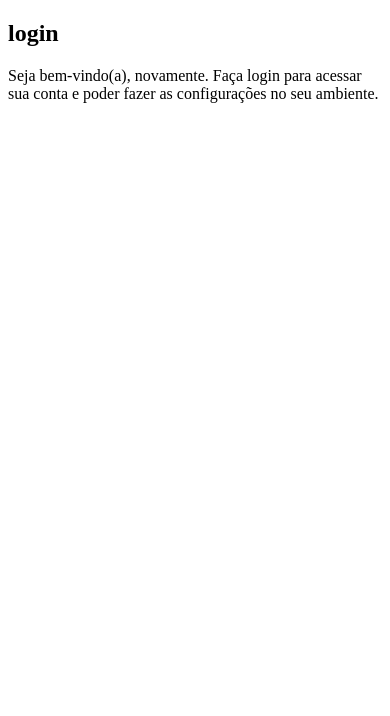
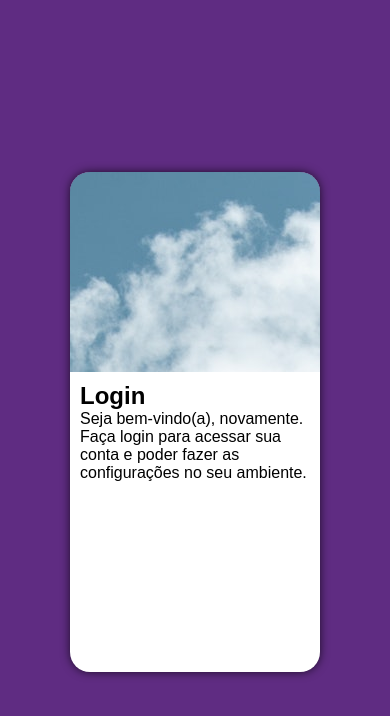
Before and after one commit to guilhermesenadr/projeto-login, a plain HTML site: page index.html in a window 390 px wide. Drawn offline with Linux system fonts and the light colour scheme.

Commit message:
preparando o mobile first do projeto login
estruturação da imagem e do fundo do projeto

```diff
--- a/estilos/style.css
+++ b/estilos/style.css
@@ -4,3 +4,42 @@
     --cor1: #5f2c82;
     --fonte-padrao: Arial, Verdana, Helvetica, sans-serif;
 }
+*{
+    margin: 0;
+    padding: 0;
+    font-family: var(--fonte-padrao);
+    box-sizing: border-box;
+}
+
+html, body{
+    background-color: var(--cor1);
+    height: 100vh;
+    width: 100vw;
+}
+
+main{
+    height: 100vh;
+    width: 100vw;
+    position: relative;
+}
+section#login{
+    position: absolute;
+    top: 50%;
+    left: 50%;
+    transform: translate(-50%, -50%);
+    width: 250px;
+    height: 500px;
+    background-color: white;
+    border-radius: 20px;
+    overflow: hidden;
+    box-shadow: 0px 0px 10px rgba(0, 0, 0, 0.702);
+}
+section#login > div#imagen{
+    background: var(--cor1) url(../imagens/pexels-alex-quezada-15886898.jpg);
+    height: 200px;
+    display: block;
+}
+section#login > div#formulario{
+    display: block;
+    padding: 10px;
+}
--- a/index.html
+++ b/index.html
@@ -14,7 +14,7 @@
 
             </div>
             <div id="formulario">
-                <h1>login</h1>
+                <h1>Login</h1>
                 <p>Seja bem-vindo(a), novamente. Faça login para acessar sua conta e poder fazer as configurações no seu ambiente.</p>
                 <form action="login.php" method="post">
 
```
